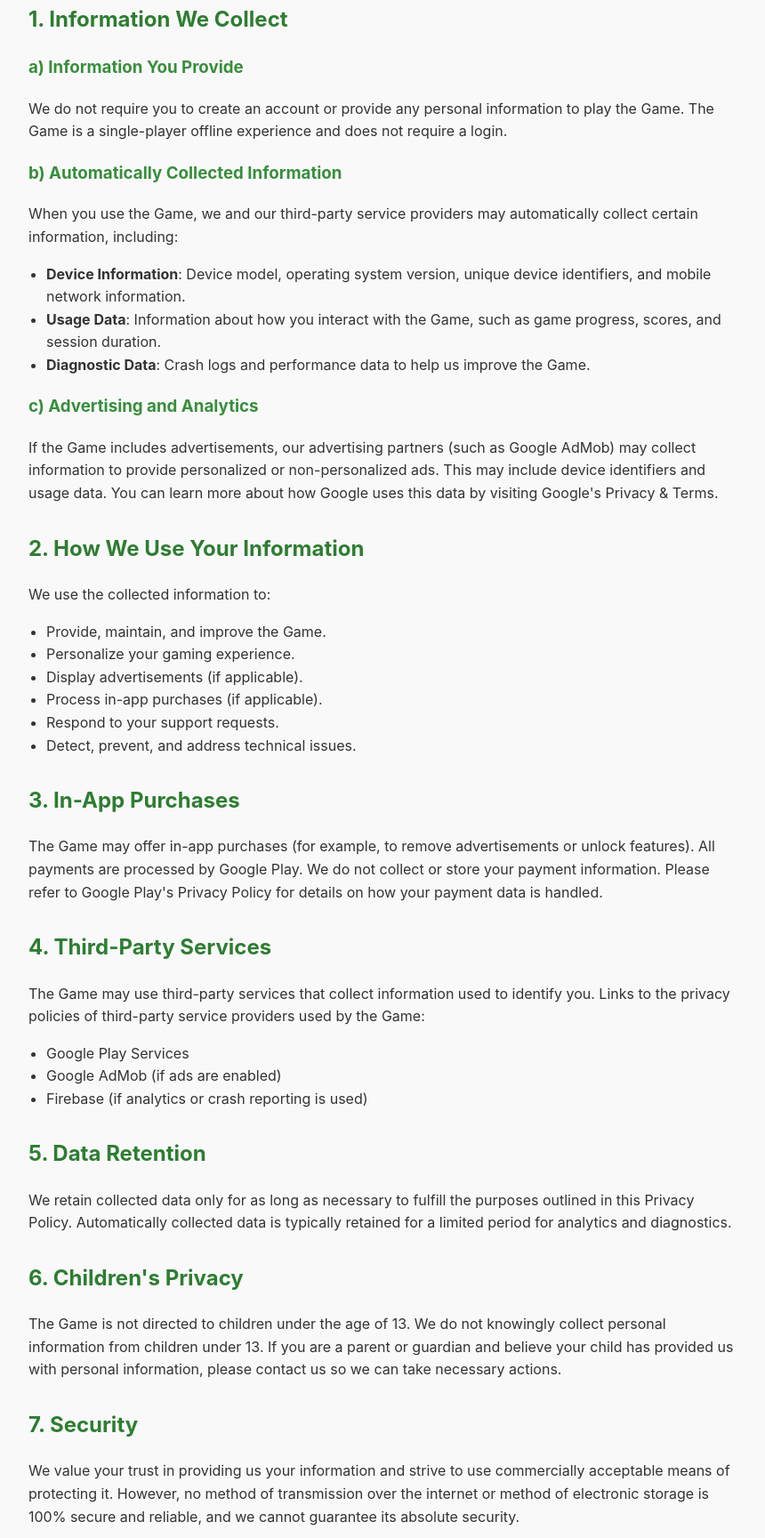
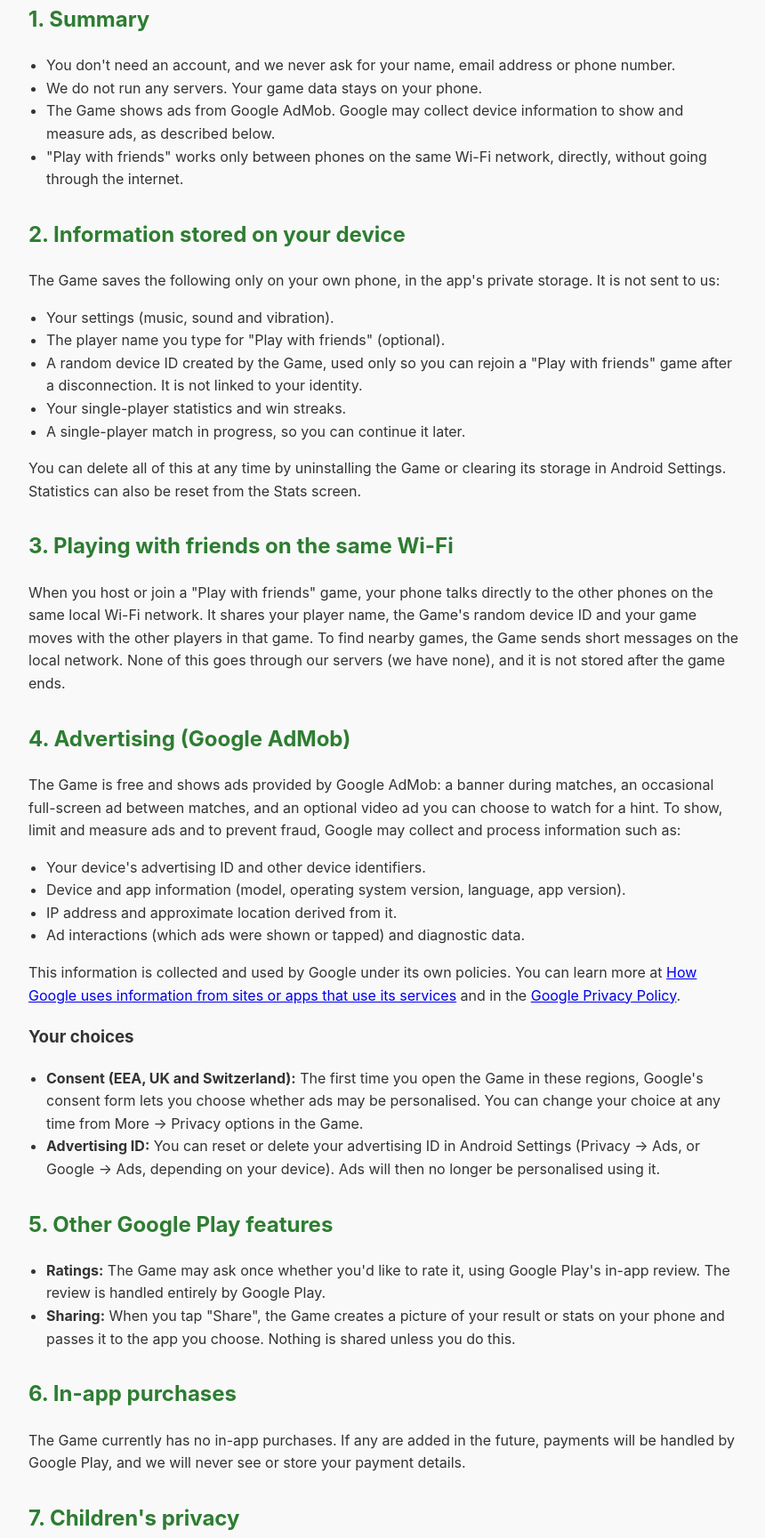
Before and after one commit to zarjis74/cardgame29-privacy, a plain HTML site: page index.html in a window 1280 px wide. Shown: the part 246-1975 px from the top of the page at 89% size, without its empty margins (208-1068 px from the left). Drawn offline with Linux system fonts and the light colour scheme.

Commit message:
Update privacy policy

```diff
--- a/index.html
+++ b/index.html
@@ -16,7 +16,6 @@
         }
         h1 { color: #1B5E20; border-bottom: 2px solid #1B5E20; padding-bottom: 10px; }
         h2 { color: #2E7D32; margin-top: 30px; }
-        h3 { color: #388E3C; }
         ul { padding-left: 20px; }
         .last-updated { color: #666; font-style: italic; }
         .contact { background: #e8f5e9; padding: 15px; border-radius: 5px; margin-top: 20px; }
@@ -25,62 +24,68 @@
 <body>
 
 <h1>Privacy Policy for 29 Card Game</h1>
-<p class="last-updated"><strong>Last updated: October 6, 2026</strong></p>
+<p class="last-updated"><strong>Last updated: November 1, 2026</strong></p>
 
-<p>This Privacy Policy describes how <strong>ZBZ</strong> ("we", "us", or "our") collects, uses, and shares information when you use our mobile game <strong>29 Card Game</strong> (the "Game").</p>
+<p>This Privacy Policy explains how <strong>LogicMotion Studio</strong> ("we", "us" or "our") handles information when you use our mobile game <strong>29 Card Game</strong> (the "Game") on Android.</p>
 
-<h2>1. Information We Collect</h2>
-
-<h3>a) Information You Provide</h3>
-<p>We do not require you to create an account or provide any personal information to play the Game. The Game is a single-player offline experience and does not require a login.</p>
-
-<h3>b) Automatically Collected Information</h3>
-<p>When you use the Game, we and our third-party service providers may automatically collect certain information, including:</p>
+<h2>1. Summary</h2>
 <ul>
-    <li><strong>Device Information</strong>: Device model, operating system version, unique device identifiers, and mobile network information.</li>
-    <li><strong>Usage Data</strong>: Information about how you interact with the Game, such as game progress, scores, and session duration.</li>
-    <li><strong>Diagnostic Data</strong>: Crash logs and performance data to help us improve the Game.</li>
+    <li>You don't need an account, and we never ask for your name, email address or phone number.</li>
+    <li>We do not run any servers. Your game data stays on your phone.</li>
+    <li>The Game shows ads from Google AdMob. Google may collect device information to show and measure ads, as described below.</li>
+    <li>"Play with friends" works only between phones on the same Wi-Fi network, directly, without going through the internet.</li>
 </ul>
 
-<h3>c) Advertising and Analytics</h3>
-<p>If the Game includes advertisements, our advertising partners (such as Google AdMob) may collect information to provide personalized or non-personalized ads. This may include device identifiers and usage data. You can learn more about how Google uses this data by visiting Google's Privacy &amp; Terms.</p>
+<h2>2. Information stored on your device</h2>
+<p>The Game saves the following only on your own phone, in the app's private storage. It is not sent to us:</p>
+<ul>
+    <li>Your settings (music, sound and vibration).</li>
+    <li>The player name you type for "Play with friends" (optional).</li>
+    <li>A random device ID created by the Game, used only so you can rejoin a "Play with friends" game after a disconnection. It is not linked to your identity.</li>
+    <li>Your single-player statistics and win streaks.</li>
+    <li>A single-player match in progress, so you can continue it later.</li>
+</ul>
+<p>You can delete all of this at any time by uninstalling the Game or clearing its storage in Android Settings. Statistics can also be reset from the Stats screen.</p>
 
-<h2>2. How We Use Your Information</h2>
-<p>We use the collected information to:</p>
+<h2>3. Playing with friends on the same Wi-Fi</h2>
+<p>When you host or join a "Play with friends" game, your phone talks directly to the other phones on the same local Wi-Fi network. It shares your player name, the Game's random device ID and your game moves with the other players in that game. To find nearby games, the Game sends short messages on the local network. None of this goes through our servers (we have none), and it is not stored after the game ends.</p>
+
+<h2>4. Advertising (Google AdMob)</h2>
+<p>The Game is free and shows ads provided by Google AdMob: a banner during matches, an occasional full-screen ad between matches, and an optional video ad you can choose to watch for a hint. To show, limit and measure ads and to prevent fraud, Google may collect and process information such as:</p>
 <ul>
-    <li>Provide, maintain, and improve the Game.</li>
-    <li>Personalize your gaming experience.</li>
-    <li>Display advertisements (if applicable).</li>
-    <li>Process in-app purchases (if applicable).</li>
-    <li>Respond to your support requests.</li>
-    <li>Detect, prevent, and address technical issues.</li>
+    <li>Your device's advertising ID and other device identifiers.</li>
+    <li>Device and app information (model, operating system version, language, app version).</li>
+    <li>IP address and approximate location derived from it.</li>
+    <li>Ad interactions (which ads were shown or tapped) and diagnostic data.</li>
+</ul>
+<p>This information is collected and used by Google under its own policies. You can learn more at <a href="https://policies.google.com/technologies/partner-sites" target="_blank">How Google uses information from sites or apps that use its services</a> and in the <a href="https://policies.google.com/privacy" target="_blank">Google Privacy Policy</a>.</p>
+
+<h3>Your choices</h3>
+<ul>
+    <li><strong>Consent (EEA, UK and Switzerland):</strong> The first time you open the Game in these regions, Google's consent form lets you choose whether ads may be personalised. You can change your choice at any time from More → Privacy options in the Game.</li>
+    <li><strong>Advertising ID:</strong> You can reset or delete your advertising ID in Android Settings (Privacy → Ads, or Google → Ads, depending on your device). Ads will then no longer be personalised using it.</li>
 </ul>
 
-<h2>3. In-App Purchases</h2>
-<p>The Game may offer in-app purchases (for example, to remove advertisements or unlock features). All payments are processed by Google Play. We do not collect or store your payment information. Please refer to Google Play's Privacy Policy for details on how your payment data is handled.</p>
-
-<h2>4. Third-Party Services</h2>
-<p>The Game may use third-party services that collect information used to identify you. Links to the privacy policies of third-party service providers used by the Game:</p>
+<h2>5. Other Google Play features</h2>
 <ul>
-    <li>Google Play Services</li>
-    <li>Google AdMob (if ads are enabled)</li>
-    <li>Firebase (if analytics or crash reporting is used)</li>
+    <li><strong>Ratings:</strong> The Game may ask once whether you'd like to rate it, using Google Play's in-app review. The review is handled entirely by Google Play.</li>
+    <li><strong>Sharing:</strong> When you tap "Share", the Game creates a picture of your result or stats on your phone and passes it to the app you choose. Nothing is shared unless you do this.</li>
 </ul>
 
-<h2>5. Data Retention</h2>
-<p>We retain collected data only for as long as necessary to fulfill the purposes outlined in this Privacy Policy. Automatically collected data is typically retained for a limited period for analytics and diagnostics.</p>
+<h2>6. In-app purchases</h2>
+<p>The Game currently has no in-app purchases. If any are added in the future, payments will be handled by Google Play, and we will never see or store your payment details.</p>
 
-<h2>6. Children's Privacy</h2>
-<p>The Game is not directed to children under the age of 13. We do not knowingly collect personal information from children under 13. If you are a parent or guardian and believe your child has provided us with personal information, please contact us so we can take necessary actions.</p>
+<h2>7. Children's privacy</h2>
+<p>The Game is not directed at children under 13, and we do not knowingly collect personal information from children. If you are a parent or guardian and believe your child has provided personal information, please contact us and we will help remove it.</p>
 
-<h2>7. Security</h2>
-<p>We value your trust in providing us your information and strive to use commercially acceptable means of protecting it. However, no method of transmission over the internet or method of electronic storage is 100% secure and reliable, and we cannot guarantee its absolute security.</p>
+<h2>8. Security</h2>
+<p>Game data is kept in the app's private storage on your phone, which other apps cannot read. "Play with friends" traffic stays on your local Wi-Fi network. No method of storage or transmission is 100% secure, but we keep data collection to the minimum the Game needs.</p>
 
-<h2>8. Changes to This Privacy Policy</h2>
-<p>We may update our Privacy Policy from time to time. You are advised to review this page periodically for any changes. We will notify you of any changes by posting the new Privacy Policy on this page.</p>
+<h2>9. Changes to this Privacy Policy</h2>
+<p>We may update this Privacy Policy from time to time. Changes are posted on this page with a new "Last updated" date.</p>
 
-<h2>9. Contact Us</h2>
-<p>If you have any questions or suggestions about this Privacy Policy, do not hesitate to contact us at:</p>
+<h2>10. Contact us</h2>
+<p>If you have any questions about this Privacy Policy, please contact LogicMotion Studio:</p>
 <div class="contact">
     <strong>Email</strong>: zarjisbinzakir@gmail.com
 </div>
```
